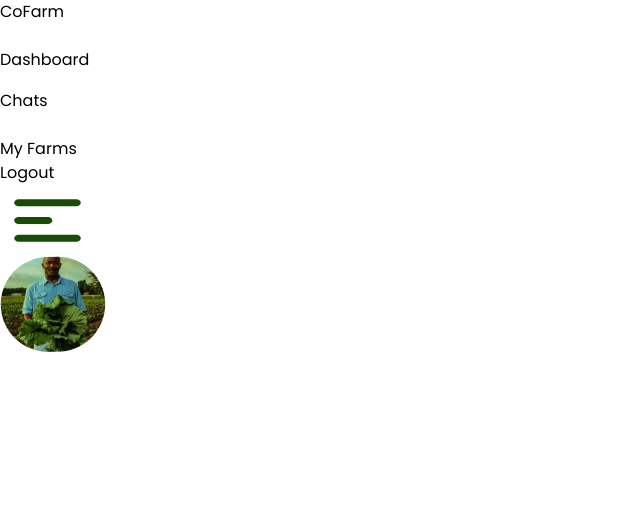
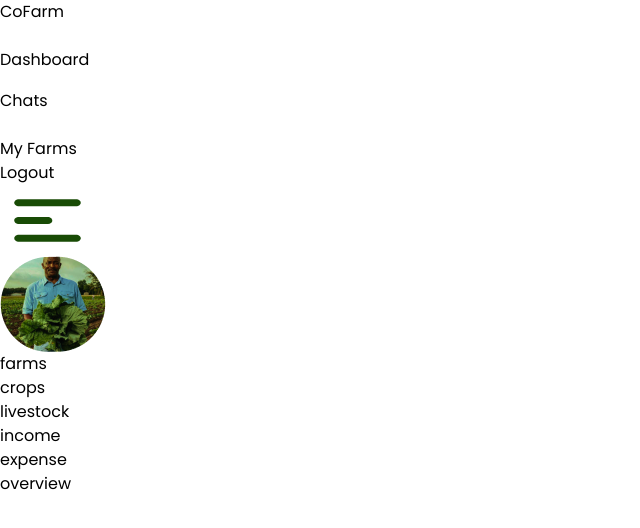
Before and after one commit to BeniSamuel/CoFarm, a React (Vite) app: page /farms in a window 1280 px wide. Shown: the top 528 px of the page, without its empty margins (0-640 px from the left). Built offline with nearby package versions, Linux system fonts and the light colour scheme; no server answers.

Commit message:
Added some functionalities on farm

```diff
--- a/src/Components/ChatLeftNav/ChatLeftNav.jsx
+++ b/src/Components/ChatLeftNav/ChatLeftNav.jsx
@@ -51,7 +51,7 @@ const ChatLeftNav = () => {
             </div>
           ))
         ) : (
-          <div><p className="text-sm">No users found</p></div>
+          <div className=" flex flex-col items-center justify-center h-80"><p className="text-sm text-white">No users found</p></div>
         )}
       </div>
     </div>
--- /dev/null
+++ b/src/Components/FarmToggle/FarmToggle.jsx
@@ -0,0 +1,37 @@
+import React from "react";
+
+const FarmToggle = ({ tabActive, setTabActive }) => {
+  const tabs = ["farms", "crops", "livestock", "income", "expense", "overview"];
+
+  return (
+    <div className=" flex flex-row gap-7 px-12 py-7 ">
+      {tabs.map((tab, index) => {
+        return (
+          <div
+            key={index}
+            onClick={() => {
+              setTabActive(tab);
+            }}
+            className=" cursor-pointer"
+          >
+            <div
+              className={` text-sm flex flex-col items-center gap-1 ${
+                tabActive === tab ? " text-green-600" : "text-black"
+              }`}
+            >
+              <p>{tab}</p>
+
+              {tabActive == tab ? (
+                <div className=" w-16 h-1 bg-[#83DF75] rounded-lg" />
+              ) : (
+                ""
+              )}
+            </div>
+          </div>
+        );
+      })}
+    </div>
+  );
+};
+
+export default FarmToggle;
--- a/src/Components/Farms/FarmRight.jsx
+++ b/src/Components/Farms/FarmRight.jsx
@@ -1,10 +1,15 @@
-import React from "react";
+import React, { useState } from "react";
 import Dashtop from "../Dashtop/Dashtop";
+import FarmToggle from "../FarmToggle/FarmToggle";
 
 const FarmRight = () => {
+  const [ tabActive, setTabActive ] = useState("farms");
   return (
     <div className=" w-5/6">
       <Dashtop />
+      <div>
+        <FarmToggle tabActive={tabActive} setTabActive={setTabActive}/>
+      </div>
     </div>
   );
 };
```
